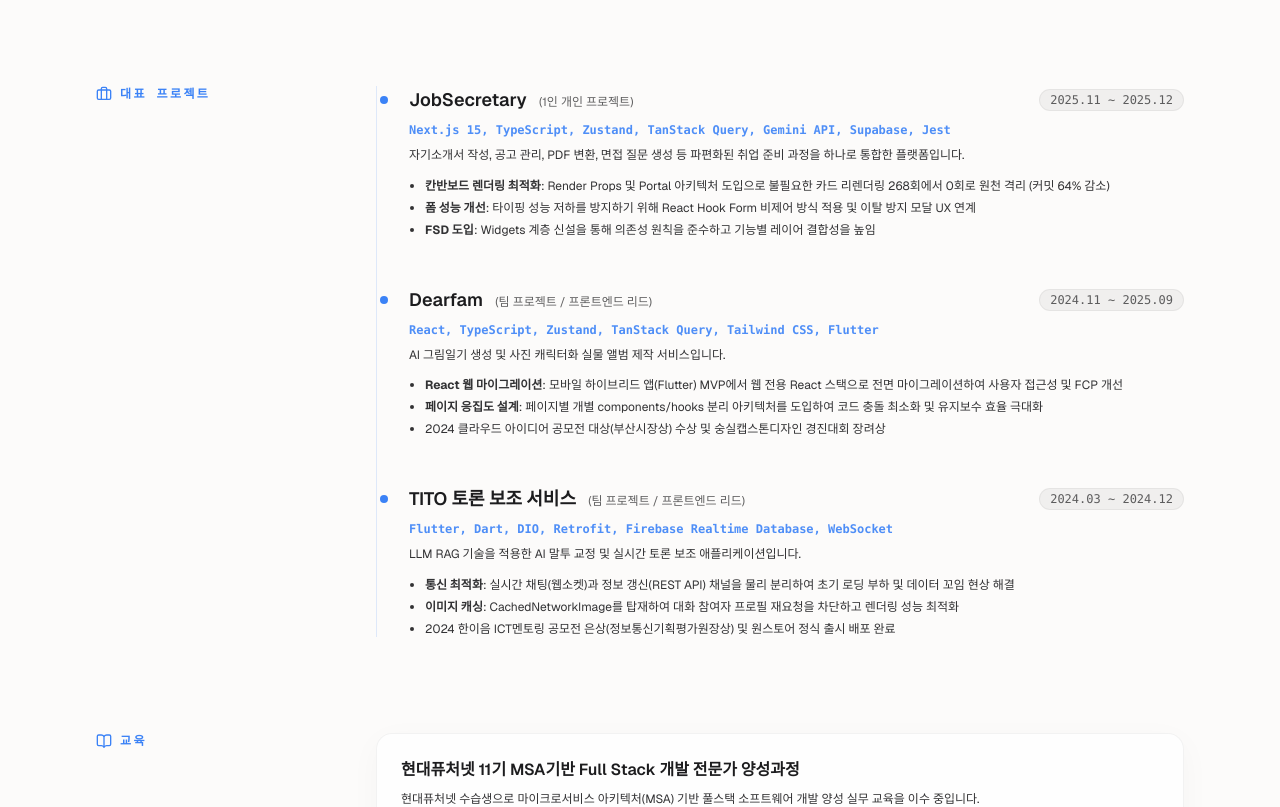
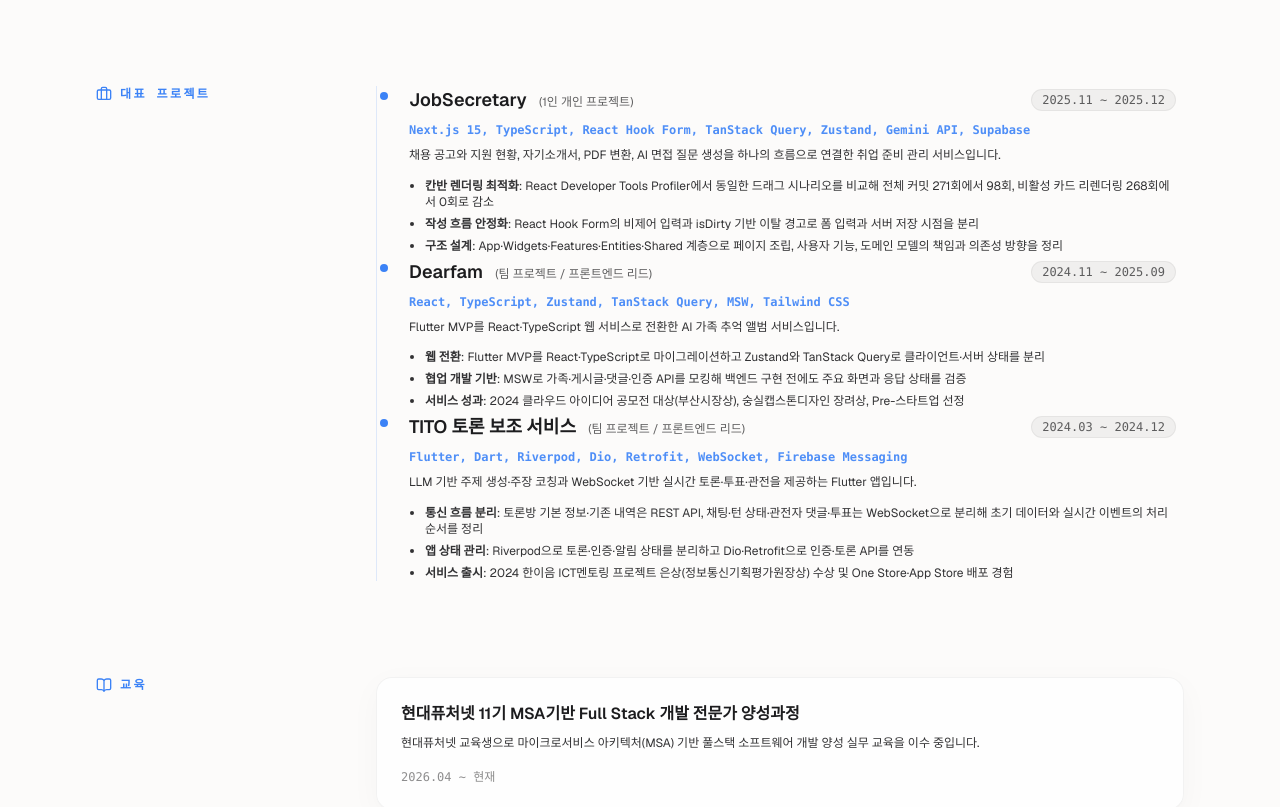
Before and after one commit to kimjunha1231/portfolio, a Next.js app: page / in a window 1280 px wide. Shown: the part 940-1747 px from the top of the page. Built offline with nearby package versions, Linux system fonts and the light colour scheme; no server answers; a web font is replaced by a local one.

Commit message:
feat:  대표 프로젝트 페이지 라우팅 처리

```diff
--- a/content/projects/jobsecretary.mdx
+++ b/content/projects/jobsecretary.mdx
@@ -9,7 +9,7 @@ cover: "/images/projects/jobsecretary.png"
 coverAlt: "JobSecretary AI 취업 준비 관리 플랫폼의 지원 현황 화면"
 githubUrl: "https://github.com/kimjunha1231/JobSecretary"
 date: "2025-11-01"
-lastModified: "2026-07-20"
+lastModified: "2026-07-21"
 description: "채용 공고, 지원 일정, 자기소개서, 면접 준비가 흩어지는 문제를 하나의 흐름으로 연결한 구직자용 AI 취업 준비 관리 서비스입니다."
 ---
 
@@ -29,10 +29,10 @@ description: "채용 공고, 지원 일정, 자기소개서, 면접 준비가
   - 백엔드·데이터: Next.js API Routes, Supabase
   - AI·배포: Google Gemini API, Vercel
 - **주요 성과**:
-  - 칸반 드래그 전체 커밋 271회 → 98회, 비활성 컴포넌트 리렌더링 268회 → 0회
+  - React Developer Tools Profiler의 동일한 드래그 시나리오에서 전체 커밋 271회 → 98회, 비활성 컴포넌트 리렌더링 268회 → 0회
   - Lighthouse 접근성 점수 80점대 → 95점대
 
-JobSecretary는 채용 공고 확인부터 지원 일정 관리, 자기소개서 작성, 면접 준비까지의 과정을 하나로 연결한 AI 기반 취업 준비 관리 서비스입니다. 칸반 보드와 태그 검색으로 지원 정보와 자기소개서를 관리하고, Gemini로 초안·문장 교정·면접 질문 생성을 지원합니다.
+JobSecretary는 채용 공고와 지원 현황, 자기소개서, 면접 준비까지의 과정을 하나로 연결한 AI 기반 취업 준비 관리 서비스입니다. 칸반 보드와 태그 검색으로 지원 정보와 자기소개서를 관리하고, Gemini로 초안·문장 교정·면접 질문 생성을 지원합니다.
 
 ## 담당 기능
 
@@ -44,9 +44,9 @@ JobSecretary는 채용 공고 확인부터 지원 일정 관리, 자기소개서
 
 ### 1. 칸반 보드 렌더링 성능 최적화
 
-- **문제 상황**: React Developer Tools로 측정한 결과, 카드 한 개를 드래그할 때마다 271회의 커밋이 발생하고 모든 카드가 함께 리렌더링되었습니다.
-- **원인**: `dnd-kit`의 `useSortable`이 각 카드를 `SortableContext` 상태에 직접 연결해 `React.memo`만으로는 비활성 카드의 리렌더링을 막기 어려웠습니다.
-- **해결 과정**: `@hello-pangea/dnd`로 교체하고 `Draggable`의 Render Props로 드래그 상태를 카드에 전달했습니다. 카드 콘텐츠를 별도 컴포넌트로 분리하고 `React.memo`와 `React Portal`을 함께 적용했습니다.
+- **문제 상황**: React Developer Tools Profiler에서 동일한 칸반 카드 목록을 드래그해 다른 위치에 놓는 동작을 측정했을 때, 한 번의 드래그 과정에서 271회의 커밋이 발생하고 비활성 카드도 268회 렌더링되었습니다.
+- **원인**: 초기 `dnd-kit` 구현에서 `useSortable`을 사용하는 카드가 `SortableContext`의 드래그 상태를 직접 구독했고, 드래그 상태와 카드 콘텐츠가 같은 컴포넌트에 섞여 있었습니다.
+- **해결 과정**: `@hello-pangea/dnd`로 교체하고 `Draggable`의 Render Props로 드래그 연결 정보와 상태를 전달했습니다. 카드 콘텐츠를 별도 컴포넌트로 분리해 `React.memo`를 적용했으며, Portal은 성능 개선이 아니라 드래그 중 `overflow`·`z-index`·레이아웃 간섭을 줄이는 용도로 사용했습니다.
 
 드래그 상태를 카드에 연결하는 방식은 다음과 같습니다.
 
@@ -106,16 +106,15 @@ JobSecretary는 채용 공고 확인부터 지원 일정 관리, 자기소개서
 
 ### 2. 자기소개서 편집 상태 관리
 
-- **문제 상황**: 긴 자기소개서를 작성할 때 입력마다 리렌더링과 스토리지 접근이 발생하면서도, 새로고침이나 뒤로가기로 내용이 유실되지 않아야 했습니다.
-- **원인**: `Zustand(persist)`로 입력값을 계속 `localStorage`에 저장하면 장문 입력에서 불필요한 리렌더링과 스토리지 쓰기가 반복될 수 있었습니다.
-- **해결 과정**: `React Hook Form`의 비제어 컴포넌트 방식으로 문항별 입력을 관리하고, 저장은 사용자가 완료한 시점에 서버에 반영하도록 분리했습니다. `isDirty` 상태를 기준으로 이탈 방지 Dialog를 표시해 작성 중 이탈도 안내했습니다.
-- **결과**: 입력 상태 관리와 데이터 저장 책임을 분리해 불필요한 렌더링을 줄이고, 작성 중 데이터 유실을 방지했습니다.
+- **문제 상황**: 긴 자기소개서를 여러 문항으로 작성하는 동안 입력 상태와 서버 저장 상태를 분리하면서도, 작성 중 이탈로 인한 데이터 손실을 안내해야 했습니다.
+- **해결 과정**: `useForm`과 `useFieldArray`를 사용해 문항별 입력을 비제어 방식으로 관리하고, 저장 버튼을 눌렀을 때만 mutation으로 서버에 반영했습니다. `isDirty` 상태를 기준으로 새로고침·뒤로가기·목록 이동 시 이탈 경고를 표시했습니다.
+- **결과**: 입력 상태와 저장 책임을 분리하고, 작성 중인 문서가 저장되기 전 이탈할 때 사용자에게 명확한 경고를 제공했습니다.
 
 ### 3. 기능 재사용과 확장을 고려한 FSD 구조
 
 - **문제 상황**: 기능이 늘어나면서 페이지를 구성하는 UI와 사용자 동작을 처리하는 코드가 같은 계층에 섞이기 시작했습니다. 특히 자기소개서 작성·수정 화면에서 공통으로 사용하는 AI 문장 교정·초안 생성과 태그 기반 참고 문서 검색 기능을 여러 화면에서 재사용하기 어려웠습니다.
 - **원인**: 초기 구조에는 Widgets 계층이 없어 Features 내부에서 화면 조립과 기능 로직을 함께 처리했습니다. 그 결과 Feature 내부 모듈을 다른 Feature가 직접 참조하는 의존성이 생겼고, 사이드바처럼 자체 상태와 동작을 가진 공통 UI를 어느 계층에 둘지도 모호했습니다.
-- **해결 과정**: 단순히 폴더를 FSD 규칙에 맞추는 데 그치지 않고, 실제 코드의 재사용 범위와 계층별 책임을 기준으로 구조를 다시 설계했습니다. App, Widgets, Features, Entities, Shared로 계층을 재구성하고, 페이지 조립·사이드바·보드 UI는 Widgets에, 여러 화면에서 사용하는 AI·태그 검색 기능은 Features에, 공통 데이터 모델은 Entities에 배치했습니다.
+- **해결 과정**: 단순히 폴더를 FSD 규칙에 맞추는 데 그치지 않고, 실제 코드의 재사용 범위와 계층별 책임을 기준으로 구조를 다시 설계했습니다. App, Widgets, Features, Entities, Shared로 계층을 재구성하고, 페이지 조립·사이드바·보드 UI는 Widgets에, 여러 화면에서 사용하는 AI·참고 문서 검색 기능은 Features에, 공통 데이터 모델은 Entities에 배치했습니다.
 - **결과**: 작성·수정 화면에서 AI 문장 교정·초안 생성·태그 검색 기능을 중복 구현하지 않고 재사용할 수 있게 되었습니다. 계층별 책임과 의존성 방향도 명확해져 기능을 추가하거나 수정할 때 변경 범위를 쉽게 파악할 수 있었습니다.
 
 ### 4. PDF 기능 분리를 통한 초기 번들 최적화
--- a/src/components/home/InteractiveResume.tsx
+++ b/src/components/home/InteractiveResume.tsx
@@ -1,6 +1,7 @@
 "use client";
 
 import React, { useEffect, useRef } from "react";
+import Link from "next/link";
 import { gsap } from "gsap";
 import { ScrollTrigger } from "gsap/ScrollTrigger";
 import {
@@ -65,7 +66,7 @@ export default function InteractiveResume() {
           </div>
         </div>
 
-        {/* 2. 프로젝트 (Projects) - 최신순 정렬 완료 */}
+        {/* 2. 프로젝트 (Projects) - 프론트엔드 중심으로 선별 */}
         <div data-reveal-resume className="grid grid-cols-1 lg:grid-cols-12 gap-8">
           <div className="lg:col-span-3">
             <h3 className="text-xs font-mono uppercase tracking-[0.2em] text-accent-blue flex items-center gap-2 sticky top-24 font-bold">
@@ -76,7 +77,11 @@ export default function InteractiveResume() {
 
           <div className="lg:col-span-9 space-y-12 pl-2 border-l border-accent-blue/15">
             {/* JobSecretary (2025.11 ~ 2025.12) */}
-            <div className="relative pl-6 group">
+            <Link
+              href="/projects/jobsecretary"
+              aria-label="JobSecretary 프로젝트 상세 페이지"
+              className="relative block rounded-lg pl-6 pr-2 py-1 -my-1 group transition-colors hover:bg-accent-blue/[0.03] focus-visible:outline-none focus-visible:ring-2 focus-visible:ring-accent-blue focus-visible:ring-offset-4 focus-visible:ring-offset-background"
+            >
               <div className="absolute -left-[5px] top-2.5 w-2 h-2 rounded-full bg-accent-blue group-hover:scale-150 transition-transform" />
               <div className="flex flex-col sm:flex-row sm:items-center justify-between gap-2 mb-2">
                 <h4 className="text-lg font-semibold text-foreground group-hover:text-accent-blue transition-colors">
@@ -84,19 +89,23 @@ export default function InteractiveResume() {
                 </h4>
                 <span className="text-xs font-mono text-foreground/70 bg-foreground/5 px-2.5 py-0.5 rounded-full border border-card-border">2025.11 ~ 2025.12</span>
               </div>
-              <p className="text-xs font-mono text-accent-blue/90 mb-2 font-bold">Next.js 15, TypeScript, Zustand, TanStack Query, Gemini API, Supabase, Jest</p>
+              <p className="text-xs font-mono text-accent-blue/90 mb-2 font-bold">Next.js 15, TypeScript, React Hook Form, TanStack Query, Zustand, Gemini API, Supabase</p>
               <p className="text-xs font-normal text-foreground/90 leading-relaxed mb-3">
-                자기소개서 작성, 공고 관리, PDF 변환, 면접 질문 생성 등 파편화된 취업 준비 과정을 하나로 통합한 플랫폼입니다.
+                채용 공고와 지원 현황, 자기소개서, PDF 변환, AI 면접 질문 생성을 하나의 흐름으로 연결한 취업 준비 관리 서비스입니다.
               </p>
               <ul className="list-disc pl-4 text-xs font-normal text-foreground/90 space-y-1.5">
-                <li><strong>칸반보드 렌더링 최적화</strong>: Render Props 및 Portal 아키텍처 도입으로 불필요한 카드 리렌더링 268회에서 0회로 원천 격리 (커밋 64% 감소)</li>
-                <li><strong>폼 성능 개선</strong>: 타이핑 성능 저하를 방지하기 위해 React Hook Form 비제어 방식 적용 및 이탈 방지 모달 UX 연계</li>
-                <li><strong>FSD 도입</strong>: Widgets 계층 신설을 통해 의존성 원칙을 준수하고 기능별 레이어 결합성을 높임</li>
+                <li><strong>칸반 렌더링 최적화</strong>: React Developer Tools Profiler에서 동일한 드래그 시나리오를 비교해 전체 커밋 271회에서 98회, 비활성 카드 리렌더링 268회에서 0회로 감소</li>
+                <li><strong>작성 흐름 안정화</strong>: React Hook Form의 비제어 입력과 isDirty 기반 이탈 경고로 폼 입력과 서버 저장 시점을 분리</li>
+                <li><strong>구조 설계</strong>: App·Widgets·Features·Entities·Shared 계층으로 페이지 조립, 사용자 기능, 도메인 모델의 책임과 의존성 방향을 정리</li>
               </ul>
-            </div>
+            </Link>
 
             {/* Dearfam (2024.11 ~ 2025.09) */}
-            <div className="relative pl-6 group">
+            <Link
+              href="/projects/dearfam"
+              aria-label="Dearfam 프로젝트 상세 페이지"
+              className="relative block rounded-lg pl-6 pr-2 py-1 -my-1 group transition-colors hover:bg-accent-blue/[0.03] focus-visible:outline-none focus-visible:ring-2 focus-visible:ring-accent-blue focus-visible:ring-offset-4 focus-visible:ring-offset-background"
+            >
               <div className="absolute -left-[5px] top-2.5 w-2 h-2 rounded-full bg-accent-blue group-hover:scale-150 transition-transform" />
               <div className="flex flex-col sm:flex-row sm:items-center justify-between gap-2 mb-2">
                 <h4 className="text-lg font-semibold text-foreground group-hover:text-accent-blue transition-colors">
@@ -104,19 +113,23 @@ export default function InteractiveResume() {
                 </h4>
                 <span className="text-xs font-mono text-foreground/70 bg-foreground/5 px-2.5 py-0.5 rounded-full border border-card-border">2024.11 ~ 2025.09</span>
               </div>
-              <p className="text-xs font-mono text-accent-blue/90 mb-2 font-bold">React, TypeScript, Zustand, TanStack Query, Tailwind CSS, Flutter</p>
+              <p className="text-xs font-mono text-accent-blue/90 mb-2 font-bold">React, TypeScript, Zustand, TanStack Query, MSW, Tailwind CSS</p>
               <p className="text-xs font-normal text-foreground/90 leading-relaxed mb-3">
-                AI 그림일기 생성 및 사진 캐릭터화 실물 앨범 제작 서비스입니다.
+                Flutter MVP를 React·TypeScript 웹 서비스로 전환한 AI 가족 추억 앨범 서비스입니다.
               </p>
               <ul className="list-disc pl-4 text-xs font-normal text-foreground/90 space-y-1.5">
-                <li><strong>React 웹 마이그레이션</strong>: 모바일 하이브리드 앱(Flutter) MVP에서 웹 전용 React 스택으로 전면 마이그레이션하여 사용자 접근성 및 FCP 개선</li>
-                <li><strong>페이지 응집도 설계</strong>: 페이지별 개별 components/hooks 분리 아키텍처를 도입하여 코드 충돌 최소화 및 유지보수 효율 극대화</li>
-                <li>2024 클라우드 아이디어 공모전 대상(부산시장상) 수상 및 숭실캡스톤디자인 경진대회 장려상</li>
+                <li><strong>웹 전환</strong>: Flutter MVP를 React·TypeScript로 마이그레이션하고 Zustand와 TanStack Query로 클라이언트·서버 상태를 분리</li>
+                <li><strong>협업 개발 기반</strong>: MSW로 가족·게시글·댓글·인증 API를 모킹해 백엔드 구현 전에도 주요 화면과 응답 상태를 검증</li>
+                <li><strong>서비스 성과</strong>: 2024 클라우드 아이디어 공모전 대상(부산시장상), 숭실캡스톤디자인 장려상, Pre-스타트업 선정</li>
               </ul>
-            </div>
+            </Link>
 
             {/* TITO (2024.03 ~ 2024.12) */}
-            <div className="relative pl-6 group">
+            <Link
+              href="/projects/tito"
+              aria-label="TITO 프로젝트 상세 페이지"
+              className="relative block rounded-lg pl-6 pr-2 py-1 -my-1 group transition-colors hover:bg-accent-blue/[0.03] focus-visible:outline-none focus-visible:ring-2 focus-visible:ring-accent-blue focus-visible:ring-offset-4 focus-visible:ring-offset-background"
+            >
               <div className="absolute -left-[5px] top-2.5 w-2 h-2 rounded-full bg-accent-blue group-hover:scale-150 transition-transform" />
               <div className="flex flex-col sm:flex-row sm:items-center justify-between gap-2 mb-2">
                 <h4 className="text-lg font-semibold text-foreground group-hover:text-accent-blue transition-colors">
@@ -124,16 +137,16 @@ export default function InteractiveResume() {
                 </h4>
                 <span className="text-xs font-mono text-foreground/70 bg-foreground/5 px-2.5 py-0.5 rounded-full border border-card-border">2024.03 ~ 2024.12</span>
               </div>
-              <p className="text-xs font-mono text-accent-blue/90 mb-2 font-bold">Flutter, Dart, DIO, Retrofit, Firebase Realtime Database, WebSocket</p>
+              <p className="text-xs font-mono text-accent-blue/90 mb-2 font-bold">Flutter, Dart, Riverpod, Dio, Retrofit, WebSocket, Firebase Messaging</p>
               <p className="text-xs font-normal text-foreground/90 leading-relaxed mb-3">
-                LLM RAG 기술을 적용한 AI 말투 교정 및 실시간 토론 보조 애플리케이션입니다.
+                LLM 기반 주제 생성·주장 코칭과 WebSocket 기반 실시간 토론·투표·관전을 제공하는 Flutter 앱입니다.
               </p>
               <ul className="list-disc pl-4 text-xs font-normal text-foreground/90 space-y-1.5">
-                <li><strong>통신 최적화</strong>: 실시간 채팅(웹소켓)과 정보 갱신(REST API) 채널을 물리 분리하여 초기 로딩 부하 및 데이터 꼬임 현상 해결</li>
-                <li><strong>이미지 캐싱</strong>: CachedNetworkImage를 탑재하여 대화 참여자 프로필 재요청을 차단하고 렌더링 성능 최적화</li>
-                <li>2024 한이음 ICT멘토링 공모전 은상(정보통신기획평가원장상) 및 원스토어 정식 출시 배포 완료</li>
+                <li><strong>통신 흐름 분리</strong>: 토론방 기본 정보·기존 내역은 REST API, 채팅·턴 상태·관전자 댓글·투표는 WebSocket으로 분리해 초기 데이터와 실시간 이벤트의 처리 순서를 정리</li>
+                <li><strong>앱 상태 관리</strong>: Riverpod으로 토론·인증·알림 상태를 분리하고 Dio·Retrofit으로 인증·토론 API를 연동</li>
+                <li><strong>서비스 출시</strong>: 2024 한이음 ICT멘토링 프로젝트 은상(정보통신기획평가원장상) 수상 및 One Store·App Store 배포 경험</li>
               </ul>
-            </div>
+            </Link>
           </div>
         </div>
 
@@ -150,10 +163,10 @@ export default function InteractiveResume() {
               <div>
                 <h4 className="text-base font-semibold text-foreground">현대퓨처넷 11기 MSA기반 Full Stack 개발 전문가 양성과정</h4>
                 <p className="text-xs text-foreground/90 mt-2 leading-relaxed">
-                  현대퓨처넷 수습생으로 마이크로서비스 아키텍처(MSA) 기반 풀스택 소프트웨어 개발 양성 실무 교육을 이수 중입니다.
+                  현대퓨처넷 교육생으로 마이크로서비스 아키텍처(MSA) 기반 풀스택 소프트웨어 개발 양성 실무 교육을 이수 중입니다.
                 </p>
               </div>
-              <span className="text-xs font-mono text-foreground/50 self-start">2026.04 ~ 현재 (4개월)</span>
+              <span className="text-xs font-mono text-foreground/50 self-start">2026.04 ~ 현재</span>
             </div>
           </div>
         </div>
```
Also changed, not shown: content/projects/dearfam.mdx (+10 -10 lines), content/projects/tito.mdx (+7 -7 lines).
